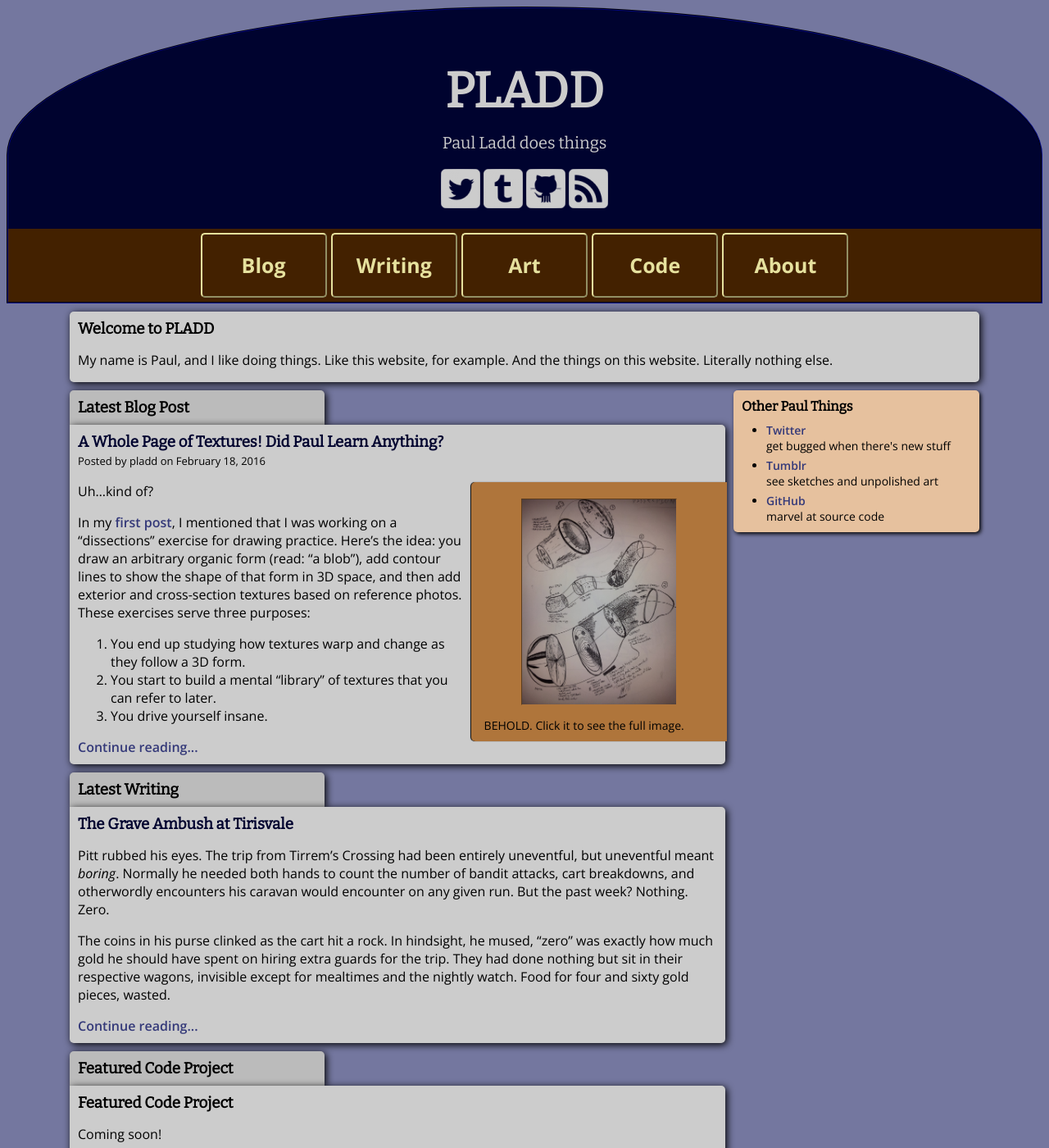
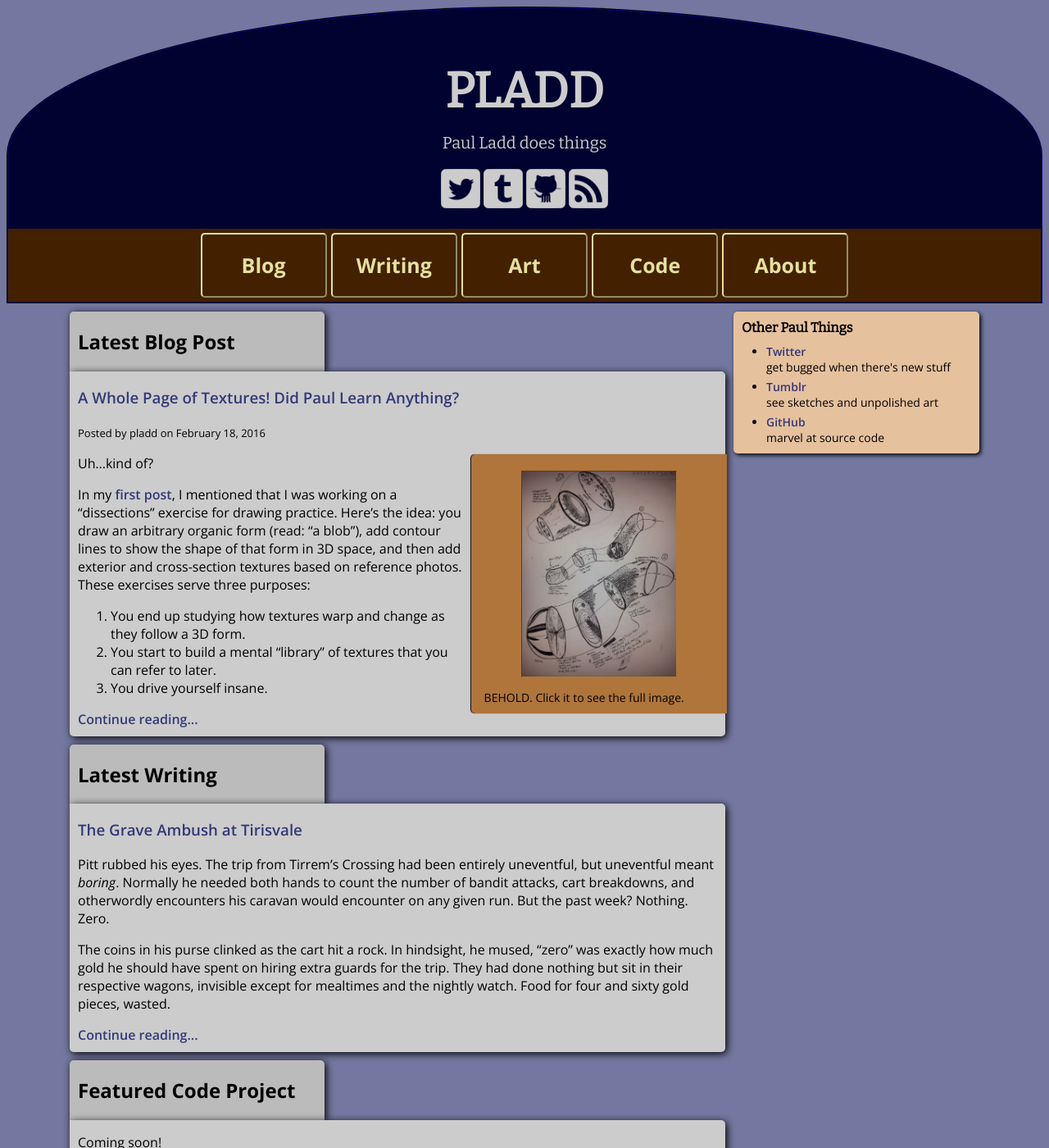
Before and after one commit to itspladd/personal-website-old, a Jekyll site: the page built from index.html, in a window 1280 px wide and 1400 px high. Shown: the whole window at 82% size. Built offline with Jekyll 4.4.1, drawn with Linux system fonts in a browser that asks for light colours.

Commit message:
Replacing <h1> with appropriate headers
I used h1 way too much for pretty much any header. I've since replaced
them with the following hierarchy: h1 is website title only, h2 is for
main content or content tabs, h3 is for sidebars and tabbed content, h4
is for headers within content (like posts)

```diff
--- a/_layouts/blog.html
+++ b/_layouts/blog.html
@@ -4,7 +4,7 @@ layout: default
     <aside class="sidebar">
         <h3>Handy Blog Links</h3>
         <a href="{{ site.url }}/blog/postlist">List of All Posts Since Forever</a><br/>
-        <h4>Recent posts:</h4>
+        <h4>Recent Posts</h4>
             <ul>
                 {% for post in site.categories.blog limit: 5 %}
                 <li><a href="{{ post.url }}">{{ post.title }}</a></li>
--- a/_layouts/chapter.html
+++ b/_layouts/chapter.html
@@ -9,7 +9,7 @@ layout: default
 
 <section class="fullscreen">
     <article>
-        <h1 style="margin:0px">{{ page.title }}</h1>
+        <h2 style="margin:0px">{{ page.title }}</h2>
         <h4 style="margin:0px"><em>Part {{ page.part }} of {{ page.story }}</em></h4>
     </article>
 </section>
@@ -25,9 +25,9 @@ layout: default
 
 <section>
     <article>
-        <h1>Chapter {{ page.chapter }}: {{ page.chapter-title }}</h1>
-        <span class="date-author">Posted by {{ page.author }} on {{ page.date | date: '%B %d, %Y' }}</span>
+        <h3>Chapter {{ page.chapter }}: {{ page.chapter-title }}</h3>
         {{ content }}
         {% include prev-next.html %}
+        <span class="date-author">Posted by {{ page.author }} on {{ page.date | date: '%B %d, %Y' }}</span>
     </article>
 </section>
--- a/_layouts/post.html
+++ b/_layouts/post.html
@@ -4,7 +4,7 @@ layout: blog
 
     <section>
         <article>
-            <h1><a href="{{ page.url }}">{{ page.title }}</a></h1>
+            <h2><a href="{{ page.url }}">{{ page.title }}</a></h2>
             <span class="date-author">Posted by {{ page.author }} on {{ page.date | date: '%B %d, %Y' }}</span>
             {{ content }}
             {% include prev-next.html %}
--- a/_layouts/writing.html
+++ b/_layouts/writing.html
@@ -3,7 +3,7 @@ layout: default
 ---
     <section class="under-construction">
         <article>
-            <h1>Under Construction</h1>
+            <h2>Under Construction</h2>
             <p>This section of the site is under construction. The currently-uploaded stories should work fine, but I'll be adding more features and polish.</p>
         </article>
     </section>
--- a/index.html
+++ b/index.html
@@ -2,13 +2,6 @@
 layout: default
 title: "Paul Ladd Does Words, Art, and Code"
 ---
-
-<section class="fullscreen">
-    <article>
-        <h1>Welcome to PLADD</h1>
-        <p>My name is Paul, and I like doing things. Like this website, for example. And the things on this website. Literally nothing else.</p>
-    </article>
-</section>
 
 <aside class="sidebar">
     <h3>Other Paul Things</h3>
@@ -20,13 +13,13 @@ title: "Paul Ladd Does Words, Art, and Code"
 </aside>
 
 <section class="tab">
-    <article><h1>Latest Blog Post</h1></article>
+    <article><h2>Latest Blog Post</h2></article>
 </section>
 
 <section class="tabbed">
     <article>
         {% assign frontblogpost = site.categories.blog[0] %}
-        <h1><a href="{{ frontblogpost.url }}">{{ frontblogpost.title }}</a></h1>
+        <h3><a href="{{ frontblogpost.url }}">{{ frontblogpost.title }}</a></h3>
         <span class="date-author">Posted by {{ site.categories.blog[0].author }} on {{ site.categories.blog[0].date | date: '%B %d, %Y' }}</span>
         <p>{{ site.categories.blog[0].excerpt }}</p>
         <a href="{{ site.categories.blog[0].url }}">Continue reading...</a>
@@ -35,35 +28,33 @@ title: "Paul Ladd Does Words, Art, and Code"
 </section>
 
 <section class="tab">
-    <article><h1>Latest Writing</h1></article>
+    <article><h2>Latest Writing</h2></article>
 </section>
 
 <section class="tabbed">
     <article>
-        <h1><a href="{{ site.categories.writing[0].url }}">{{ site.categories.writing[0].title }}</a></h1>
+        <h3><a href="{{ site.categories.writing[0].url }}">{{ site.categories.writing[0].title }}</a></h3>
         <p>{{ site.categories.writing[0].excerpt }}</p>
         <a href="{{ site.categories.writing[0].url }}">Continue reading...</a>
     </article>
 </section>
 
 <section class="tab">
-    <article><h1>Featured Code Project</h1></article>
+    <article><h2>Featured Code Project</h2></article>
 </section>
 
 <section class="tabbed">
     <article>
-        <h1>Featured Code Project</h1>
         <p>Coming soon!</p>
     </article>
 </section>
 
 <section class="tab">
-    <article><h1>Featured Art</h1></article>
+    <article><h2>Featured Art</h2></article>
 </section>
 
 <section class="tabbed">
     <article>
-        <h1>Featured Art</h1>
         <p>Coming soon!</p>
     </article>
 </section>
```
